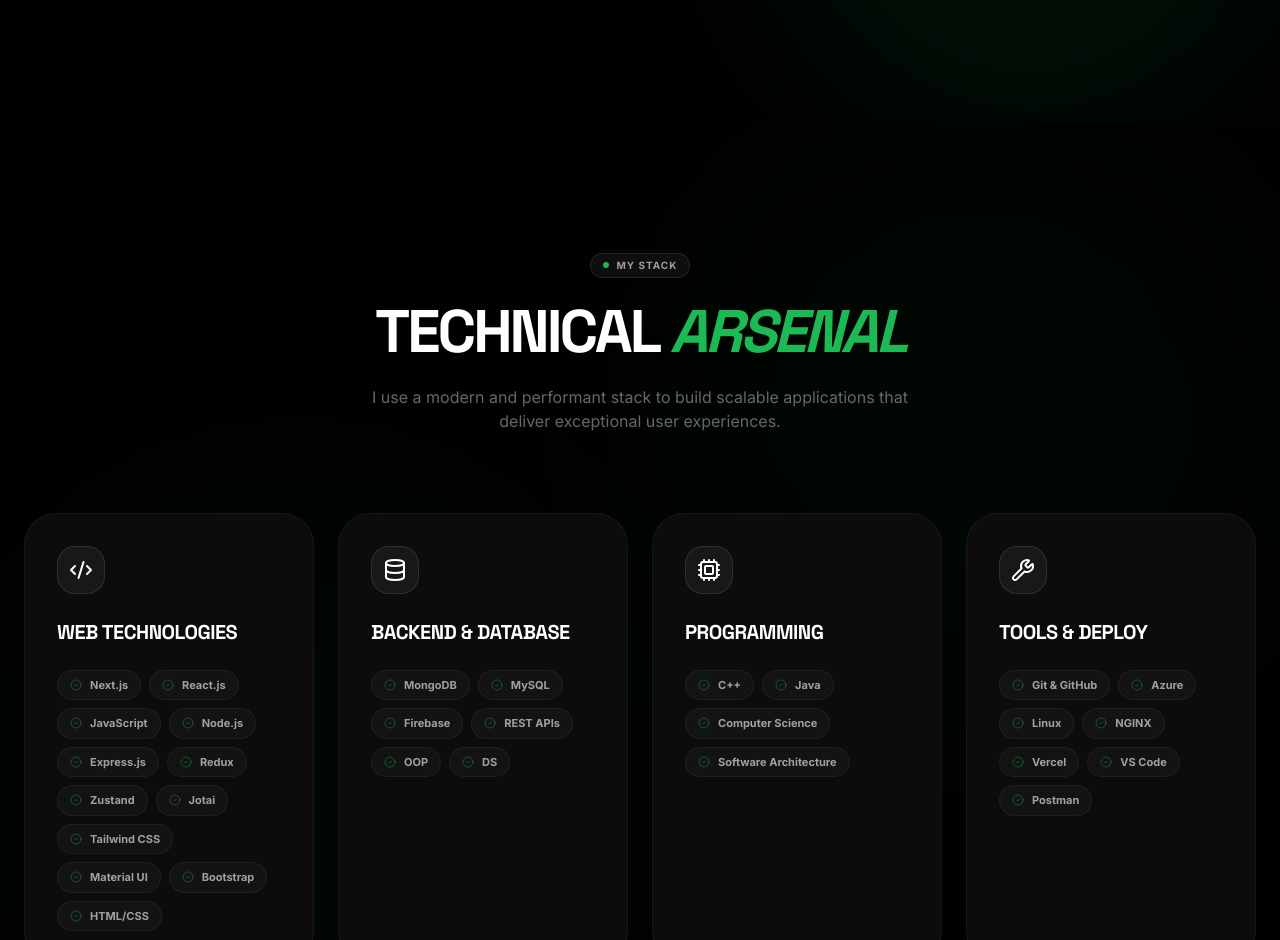
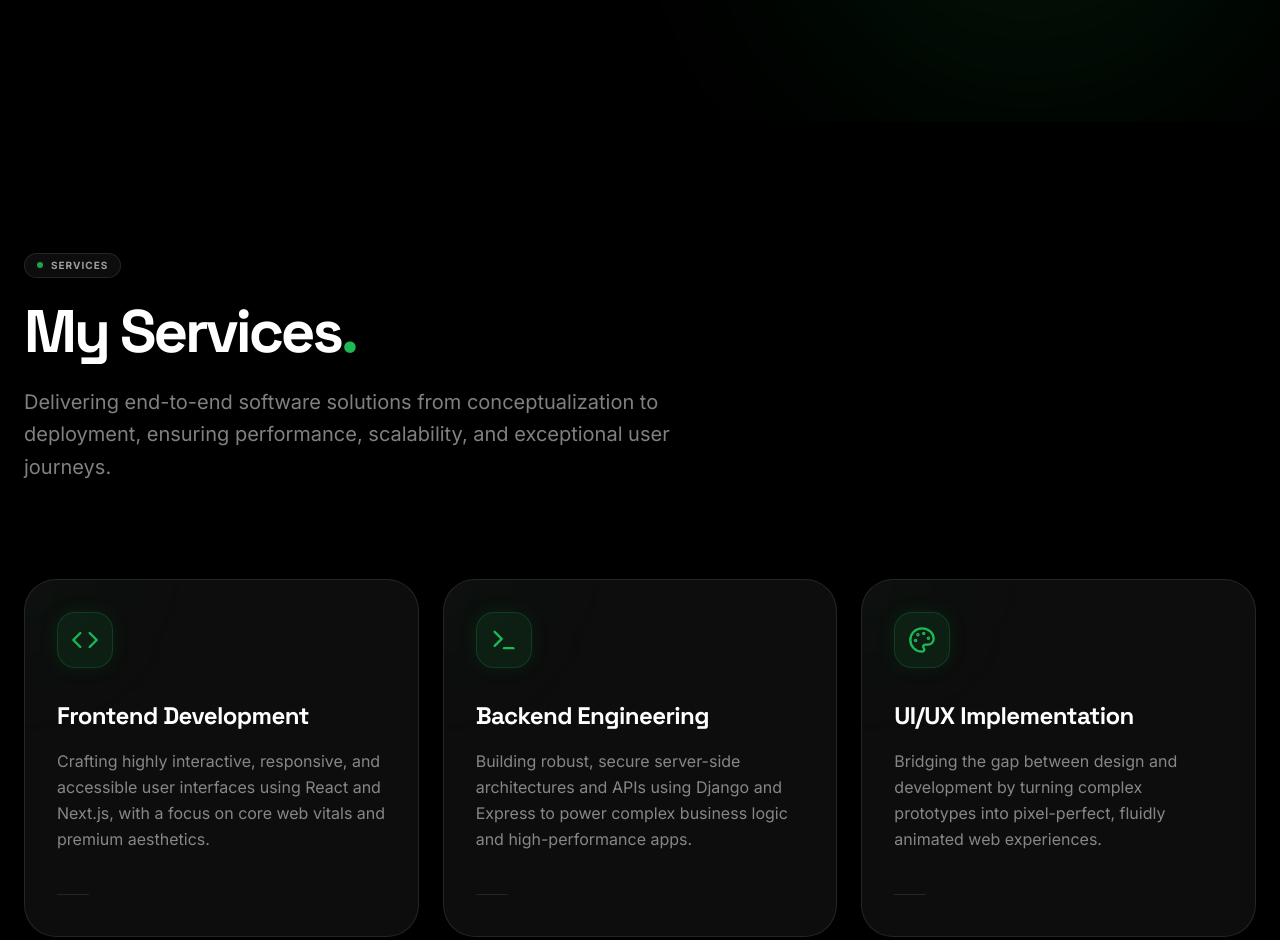
Before and after one commit to atik65/portfolio-2026, a Next.js app: page / in a window 1280 px wide. Shown: the part 1860-2800 px from the top of the page. Built offline with nearby package versions, Linux system fonts and the light colour scheme.

Commit message:
feat: add interactive MyServices section with GSAP animations to homepage

```diff
--- a/src/app/page.js
+++ b/src/app/page.js
@@ -1,6 +1,7 @@
 import Navbar from "@/components/pages/home/Navbar";
 import Hero from "@/components/pages/home/Hero";
 import About from "@/components/pages/home/About";
+import MyServices from "@/components/pages/home/MyServices";
 import Skills from "@/components/pages/home/Skills";
 
 export default function Home() {
@@ -9,6 +10,7 @@
       <Navbar />
       <Hero />
       <About />
+      <MyServices />
       <Skills />
     </>
   );
--- /dev/null
+++ b/src/components/pages/home/MyServices.jsx
@@ -0,0 +1,165 @@
+"use client";
+
+import { useEffect, useRef } from "react";
+import gsap from "gsap";
+import { ScrollTrigger } from "gsap/dist/ScrollTrigger";
+import { Code, Terminal, Palette, Smartphone, Cloud, ArrowRight } from "lucide-react";
+
+export default function MyServices() {
+  const containerRef = useRef(null);
+  const headerRef = useRef(null);
+  const grid1Ref = useRef(null);
+  const grid2Ref = useRef(null);
+
+  useEffect(() => {
+    gsap.registerPlugin(ScrollTrigger);
+
+    const ctx = gsap.context(() => {
+      const tl = gsap.timeline({
+        scrollTrigger: {
+          trigger: containerRef.current,
+          start: "top 80%",
+          once: true,
+        },
+      });
+
+      tl.fromTo(
+        headerRef.current.children,
+        { opacity: 0, y: 30 },
+        {
+          opacity: 1,
+          y: 0,
+          stagger: 0.1,
+          duration: 0.8,
+          ease: "power2.out"
+        }
+      );
+
+      tl.fromTo(
+        [grid1Ref.current.children, grid2Ref.current.children],
+        { opacity: 0, y: 40 },
+        {
+          opacity: 1,
+          y: 0,
+          stagger: 0.1,
+          duration: 0.8,
+          ease: "power2.out"
+        },
+        "-=0.4"
+      );
+    }, containerRef);
+
+    return () => ctx.revert();
+  }, []);
+
+  const topServices = [
+    {
+      title: "Frontend Development",
+      description: "Crafting highly interactive, responsive, and accessible user interfaces using React and Next.js, with a focus on core web vitals and premium aesthetics.",
+      icon: Code,
+    },
+    {
+      title: "Backend Engineering",
+      description: "Building robust, secure server-side architectures and APIs using Django and Express to power complex business logic and high-performance apps.",
+      icon: Terminal,
+    },
+    {
+      title: "UI/UX Implementation",
+      description: "Bridging the gap between design and development by turning complex prototypes into pixel-perfect, fluidly animated web experiences.",
+      icon: Palette,
+    },
+  ];
+
+  const bottomServices = [
+    {
+      title: "Mobile App Development",
+      description: "Delivering cross-platform mobile solutions that provide native performance and seamless experiences across iOS and Android devices.",
+      icon: Smartphone,
+    },
+    {
+      title: "Cloud & Optimization",
+      description: "Managing scalable cloud deployments and optimizing application performance, SEO, and security for a production-ready presence.",
+      icon: Cloud,
+    },
+  ];
+
+  return (
+    <section
+      id="services"
+      ref={containerRef}
+      className="relative py-20 px-6 md:py-32 overflow-hidden bg-black"
+    >
+      {/* Background Decor */}
+      <div className="absolute top-0 left-1/2 -translate-x-1/2 w-[800px] h-[800px] bg-primary/5 rounded-full blur-[120px] -z-10"></div>
+      <div className="absolute bottom-0 right-0 w-[400px] h-[400px] bg-primary/2 rounded-full blur-[100px] -z-10"></div>
+
+      <div className="max-w-7xl mx-auto">
+        {/* Header */}
+        <div ref={headerRef} className="max-w-3xl mb-16 md:mb-24 text-center md:text-left">
+          <div className="inline-flex items-center gap-2 px-3 py-1 rounded-full bg-white/5 border border-white/10 mb-6">
+            <span className="w-1.5 h-1.5 rounded-full bg-primary animate-pulse"></span>
+            <p className="text-[10px] uppercase tracking-widest font-bold text-white/60">Services</p>
+          </div>
+          <h2 className="text-4xl md:text-6xl font-headline font-black text-white tracking-tighter mb-6">
+            My Services<span className="text-primary">.</span>
+          </h2>
+          <p className="text-white/50 text-base md:text-xl leading-relaxed max-w-2xl">
+            Delivering end-to-end software solutions from conceptualization to deployment, ensuring performance, scalability, and exceptional user journeys.
+          </p>
+        </div>
+
+        {/* Services Grids */}
+        <div className="space-y-6">
+          <div
+            ref={grid1Ref}
+            className="grid grid-cols-1 md:grid-cols-2 lg:grid-cols-3 gap-6"
+          >
+            {topServices.map((service, idx) => (
+              <ServiceCard key={idx} service={service} />
+            ))}
+          </div>
+
+          <div
+            ref={grid2Ref}
+            className="grid grid-cols-1 md:grid-cols-2 gap-6"
+          >
+            {bottomServices.map((service, idx) => (
+              <ServiceCard key={idx} service={service} />
+            ))}
+          </div>
+        </div>
+      </div>
+    </section>
+  );
+}
+
+function ServiceCard({ service }) {
+  return (
+    <div className="group relative bg-white/5 border border-white/10 p-8 rounded-[32px] hover:border-primary/30 transition-all duration-500 backdrop-blur-sm overflow-hidden flex flex-col h-full">
+      {/* Glow Effect */}
+      <div className="absolute top-0 left-0 w-32 h-32 bg-primary/5 rounded-full blur-3xl -ml-16 -mt-16 group-hover:bg-primary/20 transition-all duration-700"></div>
+
+      {/* Icon */}
+      <div className="w-14 h-14 rounded-2xl bg-primary/10 flex items-center justify-center mb-8 border border-primary/20 group-hover:scale-110 group-hover:rotate-6 transition-all duration-500 shadow-[0_0_20px_rgba(29,185,84,0.1)] group-hover:shadow-[0_0_30px_rgba(29,185,84,0.2)]">
+        <service.icon className="w-7 h-7 text-primary" />
+      </div>
+
+      <h3 className="text-2xl font-headline font-bold text-white mb-4 tracking-tight group-hover:text-primary transition-colors">
+        {service.title}
+      </h3>
+
+      <p className="text-white/50 leading-relaxed text-sm md:text-base mb-8 flex-grow">
+        {service.description}
+      </p>
+
+      {/* Footer / CTA Link */}
+      <div className="mt-auto flex items-center justify-between">
+        <div className="h-[1px] w-8 bg-white/10 group-hover:w-full group-hover:bg-primary/30 transition-all duration-700"></div>
+        <div className="flex items-center gap-2 text-primary font-bold text-sm pl-4 opacity-0 group-hover:opacity-100 translate-x-4 group-hover:translate-x-0 transition-all duration-500 whitespace-nowrap">
+          <span>Let's Build</span>
+          <ArrowRight className="w-4 h-4" />
+        </div>
+      </div>
+    </div>
+  );
+}
```
Also changed, not shown: 1 other file (tests, documents, lock files or other folders).
